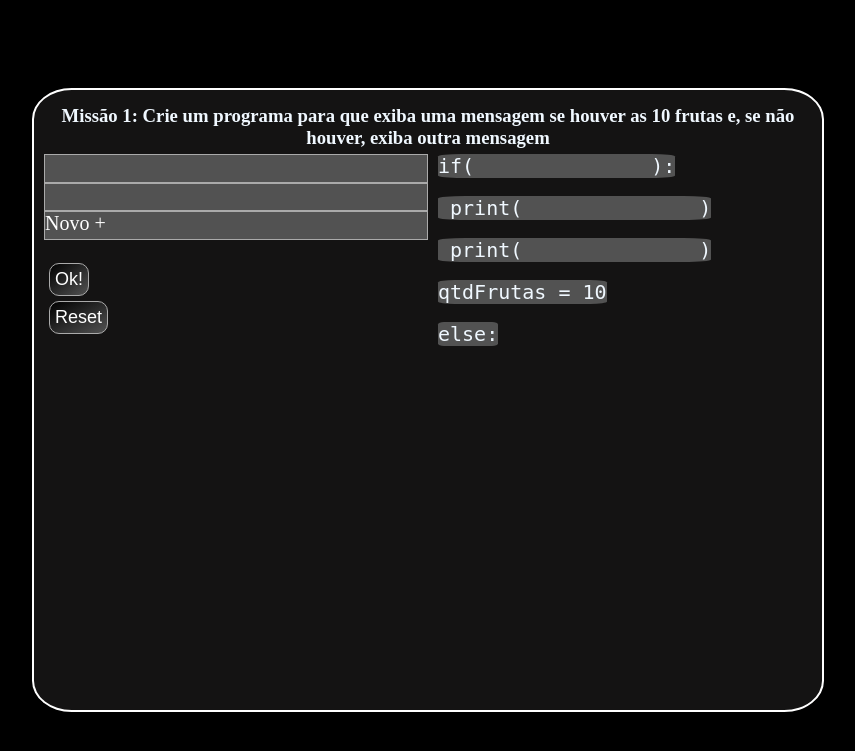
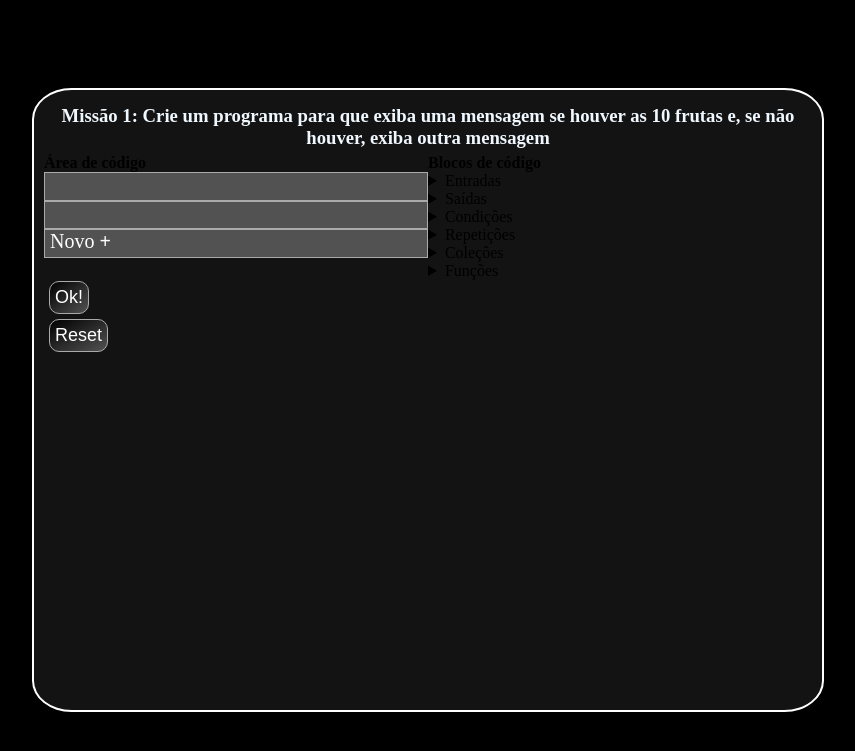
Before and after one commit to Salgado2004/Jogo_para_aprender_Programacao, a Flask app: page /teste2 in a window 1280 px wide. Shown: the top 751 px of the page, without its empty margins (212-1067 px from the left). Run offline with Flask 2, Linux system fonts and the light colour scheme.

Commit message:
Update teste2.html

```diff
--- a/templates/teste2.html
+++ b/templates/teste2.html
@@ -3,37 +3,23 @@
 {% block content %}
           <h3>Missão 1: Crie um programa para que exiba uma mensagem se houver as 10 frutas e, se não houver, exiba outra mensagem</h3>
           <div class="coluna_esquerda">
+            <h4>Área de código</h4>
             <form method="post" action="/resultado" target="_blank">
               <div id="areaBlocos">
                 <div class="dropin" id="div1" ondrop="drop(event, 1)" ondragover="allowDrop(event)"></div>
                 <div class="dropin" id="div2" ondrop="drop(event, 2)" ondragover="allowDrop(event)"></div>
               </div>
-              <div class="dropin" id="Novo" onclick="NovaDiv()"><p>Novo + </p></div>
+              <div class="dropin" id="Novo" onclick="NovaDiv()"><p>&nbsp;Novo <b>+</b> </p></div>
               <br>
               <button type="submit">Ok!</button>
               <button type="reset">Reset</button>
             </form>
           </div>
           <div class="coluna_direita" ondrop="drop(event, 0)" ondragover="allowDrop(event, 0)">
-              <code class="codeblock" id="cd1" draggable="true" ondragstart="drag(event)">
-                <input class="ordem" type="text" name="condicionalIf" hidden>
-                if(<input type="text" name="condicaoIf" >):<br>
-              </code><br>
-              <code class="codeblock" id="cd2"draggable="true" ondragstart="drag(event)">
-                <input class="ordem" type="text" name="print1" hidden>
-                &nbsp;print(<input type="text" name="texto1" >)<br>
-              </code><br>
-              <code class="codeblock" id="cd3"draggable="true" ondragstart="drag(event)">
-                <input class="ordem" type="text" name="print2" hidden>
-                &nbsp;print(<input type="text" name="texto2" >)<br>
-              </code><br>
-              <code class="codeblock" id="cd4"draggable="true" ondragstart="drag(event)">
-                <input class="ordem" type="text" name="variavel" hidden>
-                qtdFrutas = 10<br>
-              </code><br>
-              <code class="codeblock" id="cd5"draggable="true" ondragstart="drag(event)">
-                <input class="ordem" type="text" name="condicionalElse" hidden>
-                else:<br>
-              </code><br>
+            {% include 'codeBlocks.html' %}
+            {% block codigos %}
+
+            {% endblock %}
+
           </div>
 {% endblock %}
```
